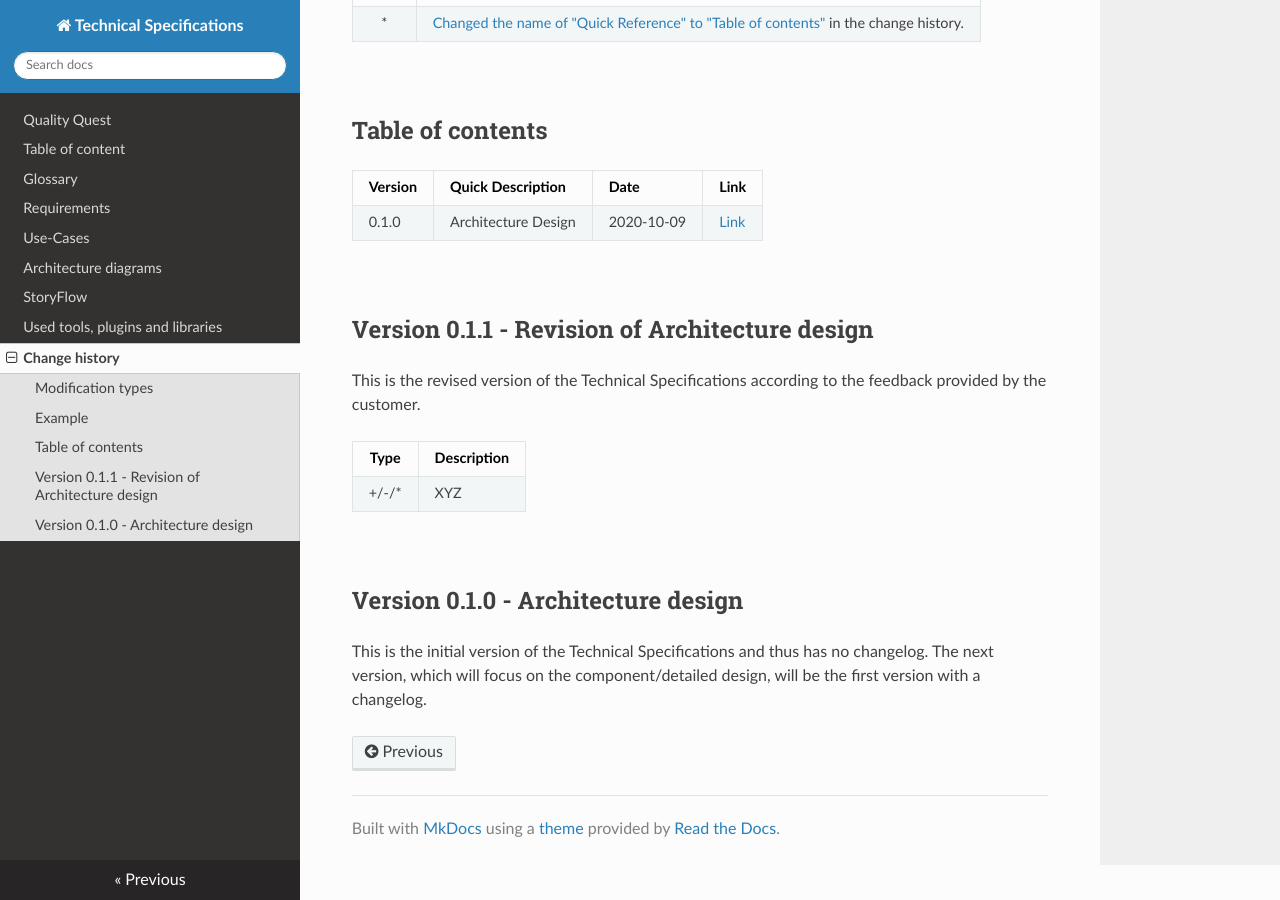
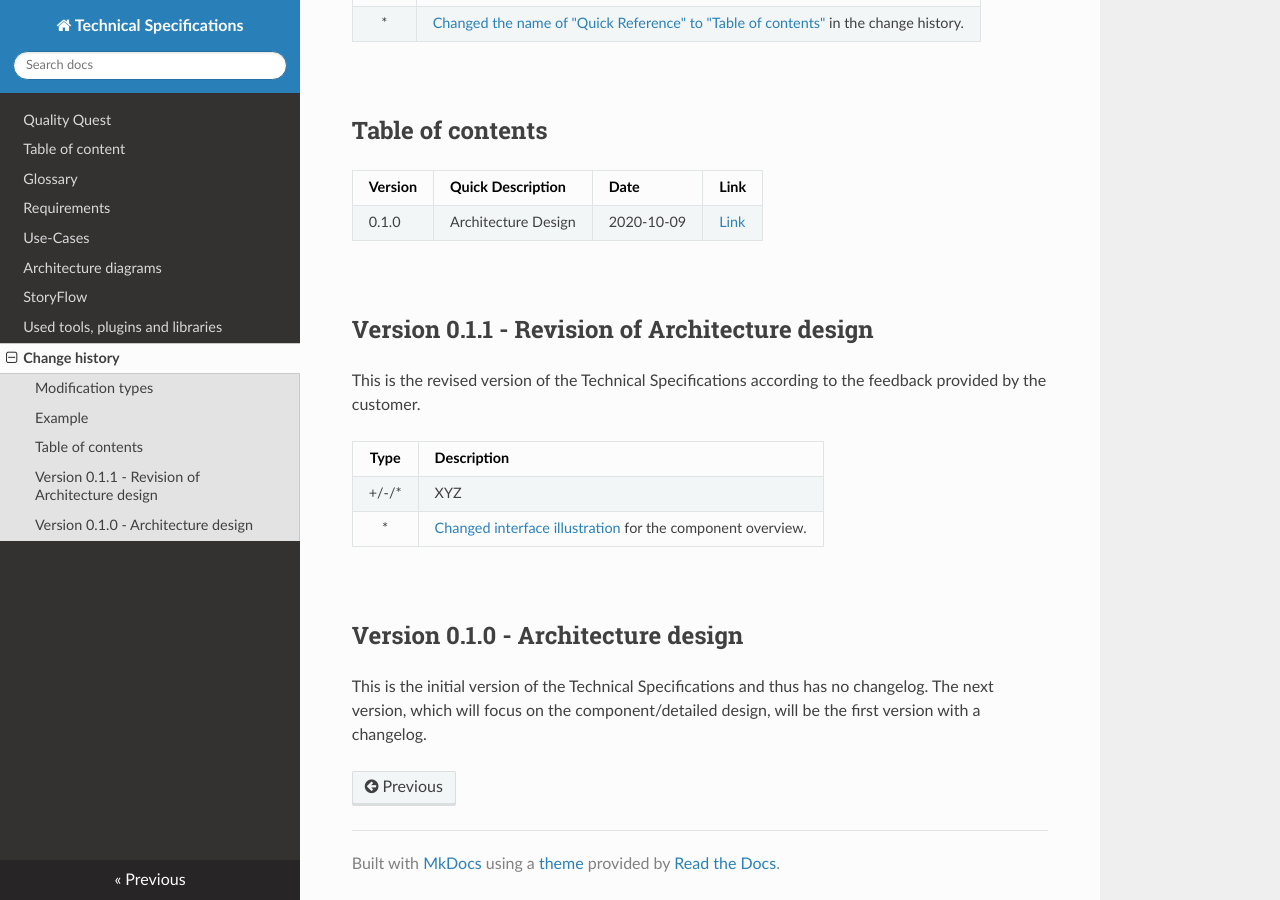
Before and after one commit to Brotenko/QualityQuest, an MkDocs documentation site: the page built from Docs/Technical Specifications/docs/changehistory.md, in a window 1280 px wide and 900 px high, scrolled down 680 px. Built offline with MkDocs 1.6.1, drawn with Linux system fonts in a browser that asks for light colours; nearby versions of some CDN libraries.

Commit message:
refactored diagrams

```diff
--- a/Docs/Technical Specifications/docs/changehistory.md
+++ b/Docs/Technical Specifications/docs/changehistory.md
@@ -37,6 +37,7 @@ This is the revised version of the Technical Specifications according to the fee
 | Type  | Description |
 | :---: | :---------- |
 | +/-/* | XYZ         |
+|*      | [Changed interface illustration](architectureDiagrams.md#Component-Overview) for the component overview. |
 
 </br>
 
```
Also changed, not shown: Docs/Technical Specifications/docs/diagrams/ClassDiagrams/ClassDiagram.svg (renamed from Docs/Technical Specifications/docs/diagrams/ClassDiagram.svg), Docs/Technical Specifications/docs/diagrams/ComponentDiagrams/ModeratorClientComponentDiagram.svg (renamed from Docs/Technical Specifications/docs/diagrams/ModeratorClientComponentDiagram.svg), Docs/Technical Specifications/docs/diagrams/ComponentDiagrams/PlayerAudienceClientComponentDiagram.svg (renamed from Docs/Technical Specifications/docs/diagrams/PlayerAudienceClientComponentDiagram.svg), Docs/Technical Specifications/docs/diagrams/ComponentDiagrams/ServerComponentDiagram.svg (renamed from Docs/Technical Specifications/docs/diagrams/ServerComponentDiagram.svg), Docs/Technical Specifications/docs/diagrams/ComponentDiagrams/overviewComponents.svg (added), Docs/Technical Specifications/docs/diagrams/StoryFlow/StoryFlow_1.svg (renamed from Docs/Technical Specifications/docs/diagrams/StoryFlow_1.svg), Docs/Technical Specifications/docs/diagrams/StoryFlow/StoryFlow_2.svg (renamed from Docs/Technical Specifications/docs/diagrams/StoryFlow_2.svg), Docs/Technical Specifications/docs/diagrams/StoryFlow/StoryFlow_3.svg (renamed from Docs/Technical Specifications/docs/diagrams/StoryFlow_3.svg), Docs/Technical Specifications/docs/diagrams/overviewComponents.svg (deleted), 16 other files.
